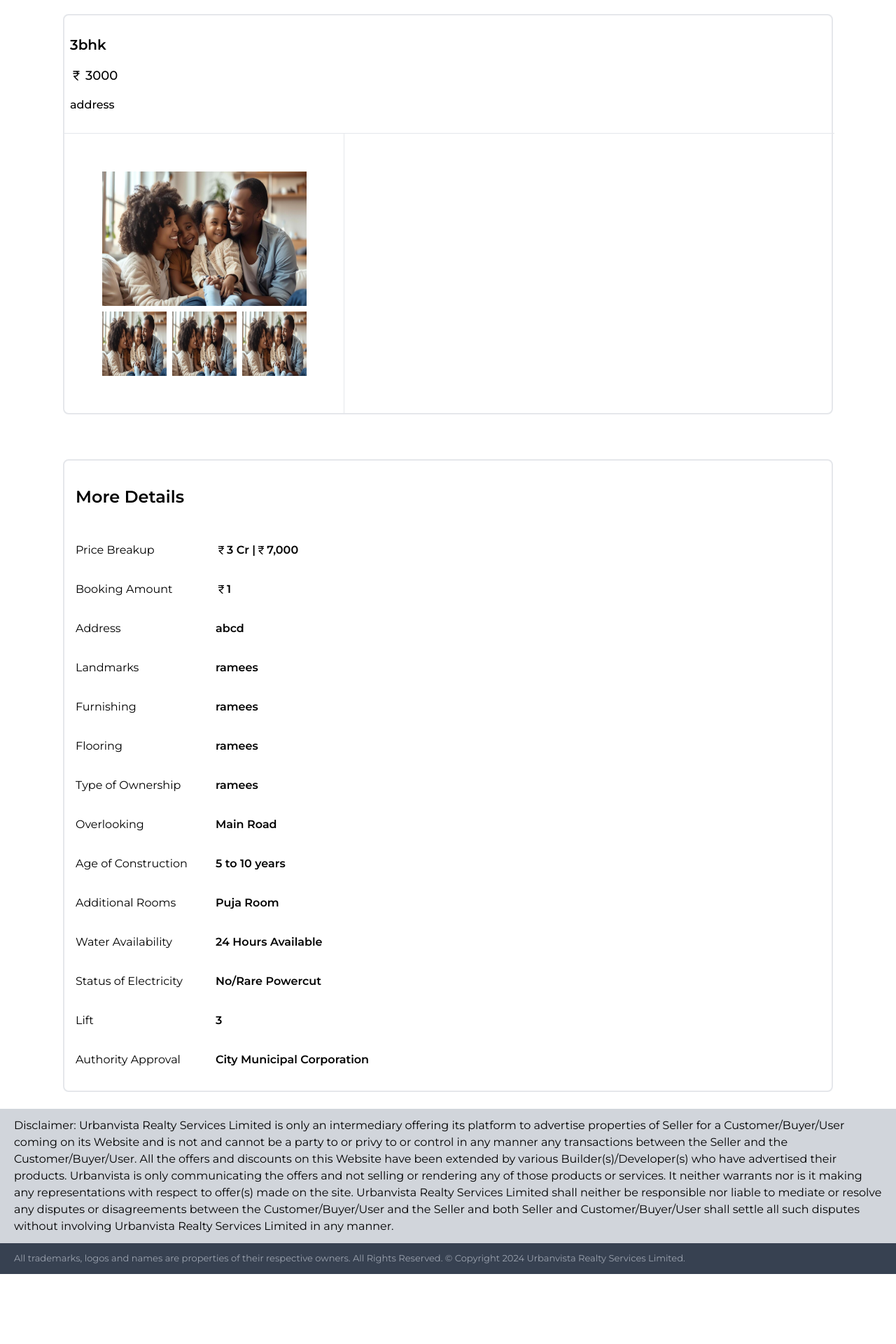
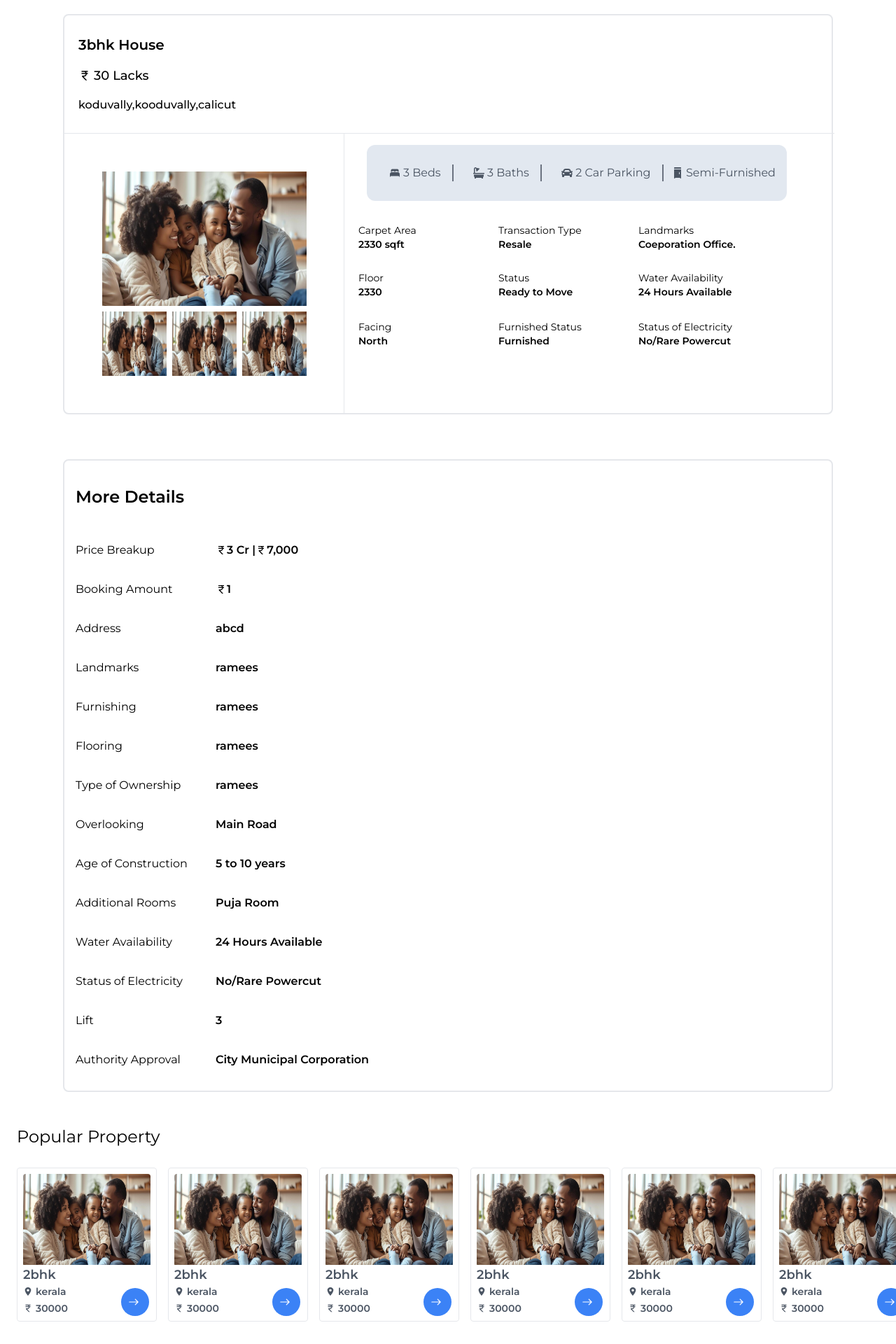
Before and after one commit to Rameeskc/urabanvista, a React (Vite) app: page /ProductDetails in a window 1280 px wide. Shown: the part 100-2020 px from the top of the page at 70% size. Before the commit the page ends 1920 px from the top, so only its background shows below. Built offline with nearby package versions, Linux system fonts and the light colour scheme; a web font is replaced by a local one.

Commit message:
product details updated

```diff
--- a/src/components/ProductCard.jsx
+++ b/src/components/ProductCard.jsx
@@ -6,7 +6,7 @@ import { IoIosArrowRoundForward } from "react-icons/io";
 
 const ProductCard = () => {
   return (
-    <div className='min-w-[200px] h-[220px] rounded border p-2 relative mx-2'>
+    <div className='w-[200px] h-[220px] rounded border p-2 relative mx-2'>
         <div className='w-full h-[130px]'>
             <img src={banner} alt="" className='w-[200px] h-[130px] rounded-t'/>
         </div>
--- a/src/pages/ProductDetails.jsx
+++ b/src/pages/ProductDetails.jsx
@@ -1,16 +1,22 @@
 import React from 'react'
 import { MdCurrencyRupee } from "react-icons/md";
 import banner from "../assets/banner1.jpg"
+import { FaBath } from "react-icons/fa";
+import { IoBed } from "react-icons/io5";
+import { FaCar } from "react-icons/fa";
+import { FaToiletPortable } from "react-icons/fa6"
+import ProductCard from "../components/ProductCard";
 
 
 const ProductDetails = () => {
   return (
-    <div className='flex flex-col justify-center items-center'>
+    <>
+    <div className='flex flex-col justify-center items-center w-full'>
 
       <div className='w-[1100px] h-auto border-2 rounded-lg mt-10 font-Montserrat mb-6'>
-        <p className='p-2 text-xl font-semibold mt-5'>3bhk</p>
-        <p className='p-2 text-lg font-medium flex items-center gap-1'><MdCurrencyRupee />3000</p>
-        <p className='p-2 text-md font-medium flex mb-5'>address</p>
+        <p className='py-2 px-5 text-xl font-semibold mt-5'>3bhk House</p>
+        <p className='py-2 px-5 text-lg font-medium flex items-center gap-1'><MdCurrencyRupee />30 Lacks</p>
+        <p className='py-2 px-5 text-md font-medium flex mb-5'>koduvally,kooduvally,calicut</p>
         <div className='w-[1100px] h-[400px] flex'>
 
           <div className='w-[400px] h-full border-t border-r flex items-center justify-center'>
@@ -24,7 +30,61 @@ const ProductDetails = () => {
             </div>
           </div>
 
-          <div className=' w-[700px] h-full border-t'></div>
+          <div className=' w-[700px] h-full border-t'>
+            <div className='w-[600px] h-[80px] bg-slate-200 mx-8 rounded-xl mt-4'>
+              <ul className='h-full w-full flex justify-between items-center px-4'>
+                <li className='flex items-center justify-center gap-1 border-r-2 px-4 border-gray-500 text-gray-600'><IoBed />3 Beds</li>
+                <li className='flex items-center justify-center gap-1 border-r-2 px-4 border-gray-500 text-gray-600'><FaBath />3 Baths</li>
+                <li className='flex items-center justify-center gap-1 border-r-2 px-4 border-gray-500 text-gray-600'><FaCar />2 Car Parking</li>
+                <li className='flex items-center justify-center gap-1 text-gray-600'><FaToiletPortable />Semi-Furnished</li>
+              </ul>
+            </div>
+            <div className='w-[700px] h-full flex'>
+              <div className=' w-[200px] h-[300px] '>
+                  <div className='w-[200px] h-[100px] ml-5 pt-8'>
+                    <p className='text-sm'>Carpet Area</p>
+                    <p className='text-sm font-semibold'>2330 sqft</p>
+                  </div>
+                  <div className='w-[200px] h-[70px] ml-5 '>
+                    <p className='text-sm'>Floor</p>
+                    <p className='text-sm font-semibold'>2330 </p>
+                  </div>
+                  <div className='w-[200px] h-[100px] ml-5 '>
+                    <p className='text-sm'>Facing</p>
+                    <p className='text-sm font-semibold'>North</p>
+                  </div>
+
+              </div>
+              <div className=' w-[200px] h-[300px] '>
+                  <div className='w-[200px] h-[100px] ml-5 pt-8'>
+                    <p className='text-sm'>Transaction Type</p>
+                    <p className='text-sm font-semibold'>Resale </p>
+                  </div>
+                  <div className='w-[200px] h-[70px] ml-5 '>
+                    <p className='text-sm'>Status</p>
+                    <p className='text-sm font-semibold'>Ready to Move</p>
+                  </div>
+                  <div className='w-[200px] h-[100px] ml-5 '>
+                    <p className='text-sm'>Furnished Status</p>
+                    <p className='text-sm font-semibold'>Furnished</p>
+                  </div>
+              </div>
+              <div className=' w-[200px] h-[300px] '>
+                  <div className='w-[200px] h-[100px] ml-5 pt-8'>
+                    <p className='text-sm'>Landmarks</p>
+                    <p className='text-sm font-semibold'>Coeporation Office. </p>
+                  </div>
+                  <div className='w-[200px] h-[70px] ml-5 '>
+                    <p className='text-sm'>Water Availability</p>
+                    <p className='text-sm font-semibold'>24 Hours Available</p>
+                  </div>
+                  <div className='w-[200px] h-[100px] ml-5 '>
+                    <p className='text-sm'>Status of Electricity</p>
+                    <p className='text-sm font-semibold'>No/Rare Powercut</p>
+                  </div>
+              </div>
+            </div>
+          </div>
         </div>
       </div>
 
@@ -89,7 +149,27 @@ const ProductDetails = () => {
         </div>
 
       </div>
+
     </div>
+
+
+    <p className='mt-6 text-2xl font-Montserrat px-6'>Popular Property</p>
+    <div className='px-4 mb-20 flex w-auto h-[250px] overflow-x-scroll scrollbar-none mt-7'>
+      <ProductCard/>
+      <ProductCard/>
+      <ProductCard/>
+      <ProductCard/>
+      <ProductCard/>
+      <ProductCard/>
+      <ProductCard/>
+      <ProductCard/>
+      <ProductCard/>
+      <ProductCard/>
+      <ProductCard/>
+      <ProductCard/>
+      <ProductCard/>
+    </div>
+    </>
   )
 }
 
```
